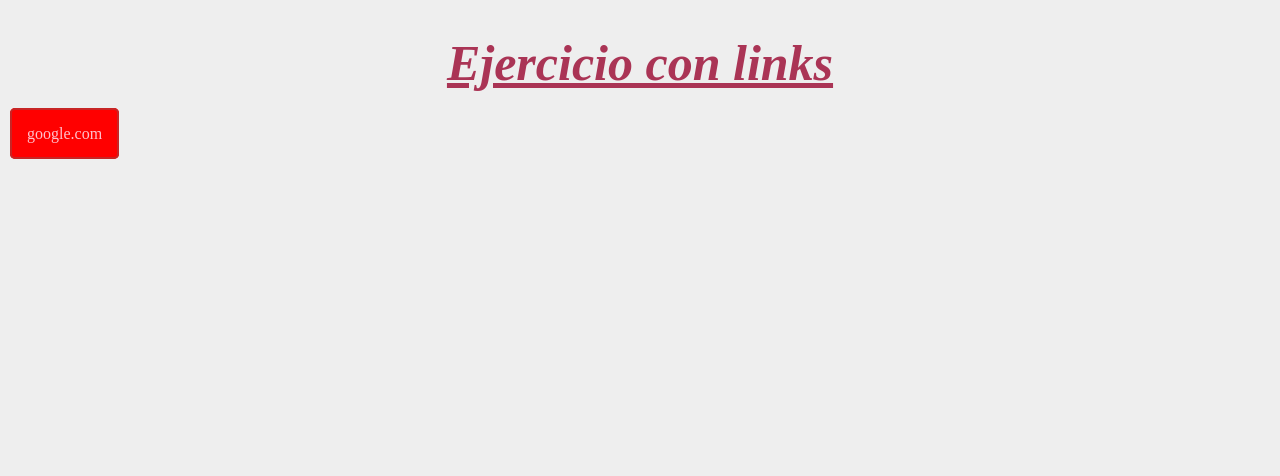
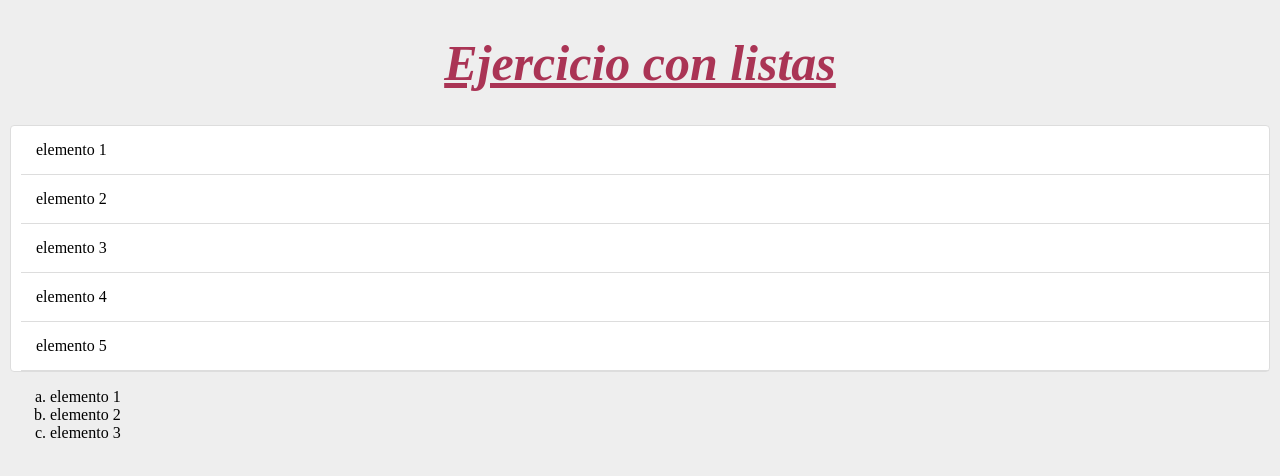
Before and after one commit to cesar-vaesco/html-css-js-node, a plain HTML site: page index.html in a window 1280 px wide. Drawn offline with Linux system fonts and the light colour scheme.

Commit message:
Listas - dando estilos con css

```diff
--- a/css/main.css
+++ b/css/main.css
@@ -13,38 +13,26 @@ h1 {
     text-decoration: underline;
 }
 
-a {
-    color: hotpink;
-    background-color: #f00;
-    border: solid 2px rgb(199, 37, 37);
-    border-radius: 5px;
+ul li {
+    /*
+    list-style-type:
+    Da estilos a tipo de marcardor del elemento de la lista
+    por ejemplo:
+    - circle, squeare, upper-roman, lower-alpha
+    */
+    list-style-type: lower-alpha;
+}
+
+.ul {
+    background-color: #fff;
+    border: solid 1px #ddd;
+    border-radius: 4px;
+    padding-left: 0px;
+}
+
+.li {
+    list-style-type: none;
+    margin-left: 10px;
+    border-bottom: solid 1px #ddd;
     padding: 15px;
 }
-
-/*Color que se mostrara antes de hacer uso del link*/
-
-a:link {
-    color: pink;
-    text-decoration: none;
-}
-
-/*Cuando el link ya ha sido usado*/
-
-a:visited {
-    color: rgb(250, 250, 250);
-}
-
-/*Al pasar el cursor sobre el link*/
-
-a:hover {
-    color: #aa3455;
-    text-decoration: underline;
-    background-color: #0f0609;
-}
-
-/*Cuando se le da click al link*/
-
-a:active {
-    color: black;
-    text-decoration: overline;
-}
--- a/index.html
+++ b/index.html
@@ -7,9 +7,22 @@
 </head>
 
 <body>
-    <h1>Ejercicio con links</h1>
+    <h1>Ejercicio con listas</h1>
 
-<a href="http://google.com" target="_blank"> google.com</a>
+    <ul class="ul">
+        <li class="li">elemento 1</li>
+        <li class="li">elemento 2</li>
+        <li class="li">elemento 3</li>
+        <li class="li">elemento 4</li>
+        <li class="li">elemento 5</li>
+    </ul>
+
+    <ul>
+        <li>elemento 1</li>
+        <li>elemento 2</li>
+        <li>elemento 3</li>
+    </ul>
+
 
 </body>
 
```
